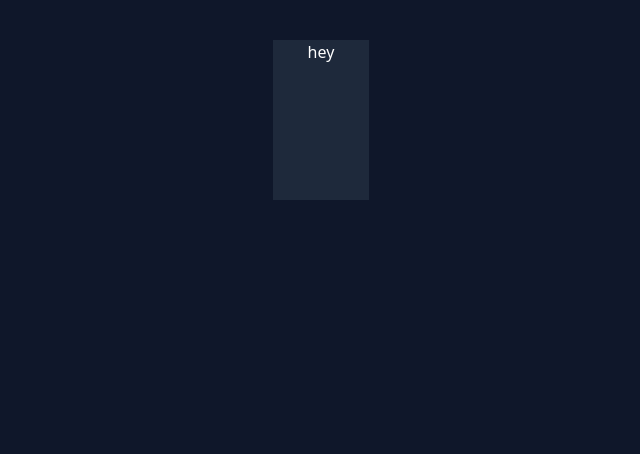
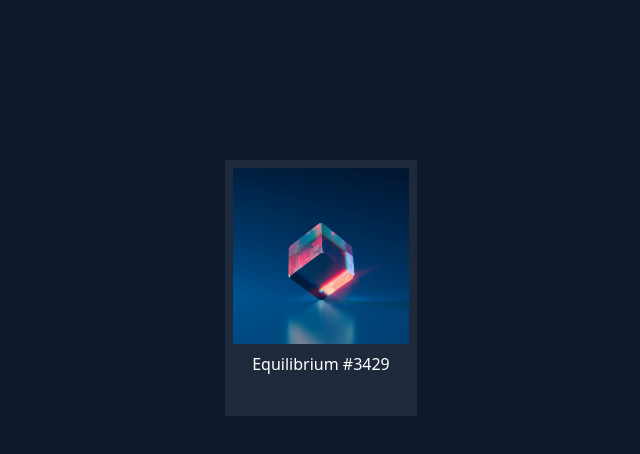
Before and after one commit to kunwarabhi7/challenge-3, a website: page index.html in a window 1280 px wide. Shown: the whole page, without its empty margins (319-959 px from the left). Drawn offline with Linux system fonts and the light colour scheme; files whose address does not match are found by name.

Commit message:
added image

```diff
--- a/index.html
+++ b/index.html
@@ -9,7 +9,15 @@
 </head>
 <body>
 <div class="flex text-center justify-center w-full h-screen bg-slate-900">
-    <div class="text-white w-24 bg-slate-800 mt-10 h-40">hey</div>
+    <div class="text-white w-48 bg-slate-800 my-40 h-64">
+        <div class="p-2 ">
+            <img src="./images//image-equilibrium.jpg" alt="image">
+        </div>
+        <div>
+            <h2>Equilibrium #3429 </h2>
+            <p></p>
+        </div>
+    </div>
 
 </div>
 </body>
```
Also changed, not shown: css/style.css.
